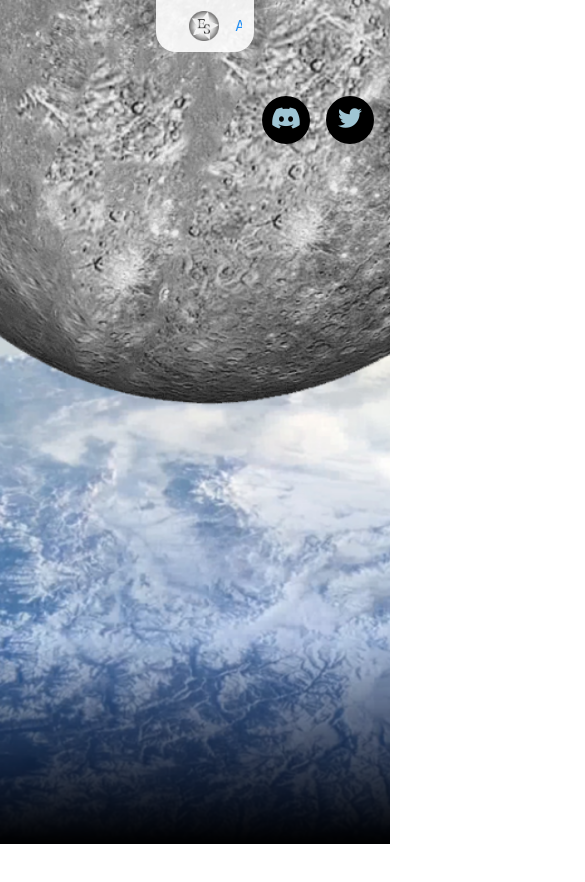
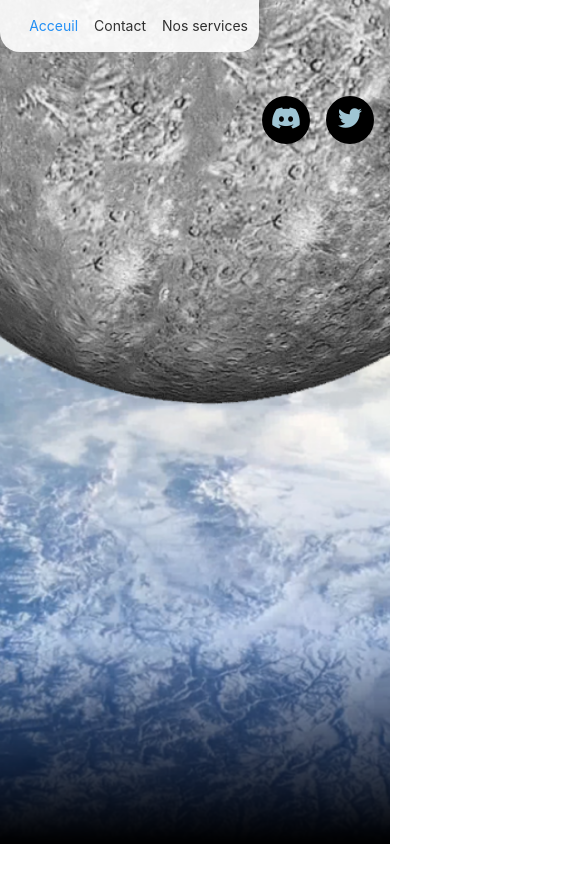
Before and after one commit to bastien-vdb/Eternalstar-react, a React (Create React App) app: page / in a window 390 px wide. Shown: the top 882 px of the page, 585 px wide, since content can reach past the window. Built offline with nearby package versions, Linux system fonts and the light colour scheme.

Commit message:
main Menu responsivity added

```diff
--- a/src/App.css
+++ b/src/App.css
@@ -10,8 +10,8 @@
 .mainMenuDiv {
   z-index:10;
   position: fixed;
-  width: 25%;
-  left: 40%;
+  margin-right: 30%;
+  margin-left: 30%;
   background-color: white;
   padding: 0.7rem;
   border-bottom-left-radius: 20px;
@@ -29,6 +29,26 @@
   .App-logo {
     animation: App-logo-spin infinite 20s linear;
   }
+}
+
+@media (max-width: 700px) {
+
+  .mainMenuDiv {
+    margin-left: 0;
+    margin-right: 0;
+  }
+
+  .mainMenuAnchorGroup {
+    width: 100%;
+    align-items: center;
+    padding: 0;
+    margin: 0;
+  }
+
+  .mainMenuAnchorGroup img {
+    display: none;
+  }
+
 }
 
 .App-header {
--- a/src/HomePage/about/about.css
+++ b/src/HomePage/about/about.css
@@ -25,8 +25,8 @@
     padding: 1rem;
     margin: 1rem;
 
-    height: 200px;
-    width: 600px;
+    max-height: 200px;
+    max-width: 600px;
 }
 
 .aboutButton {
```
